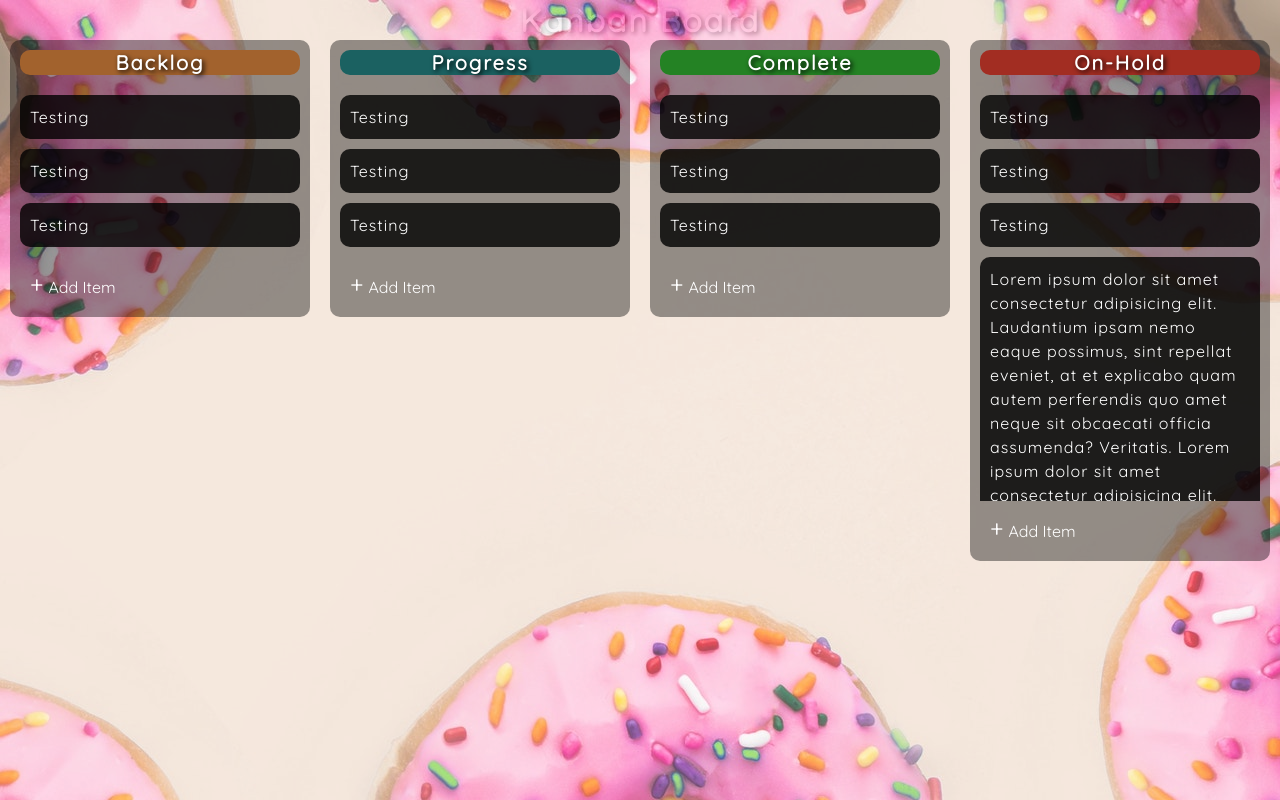
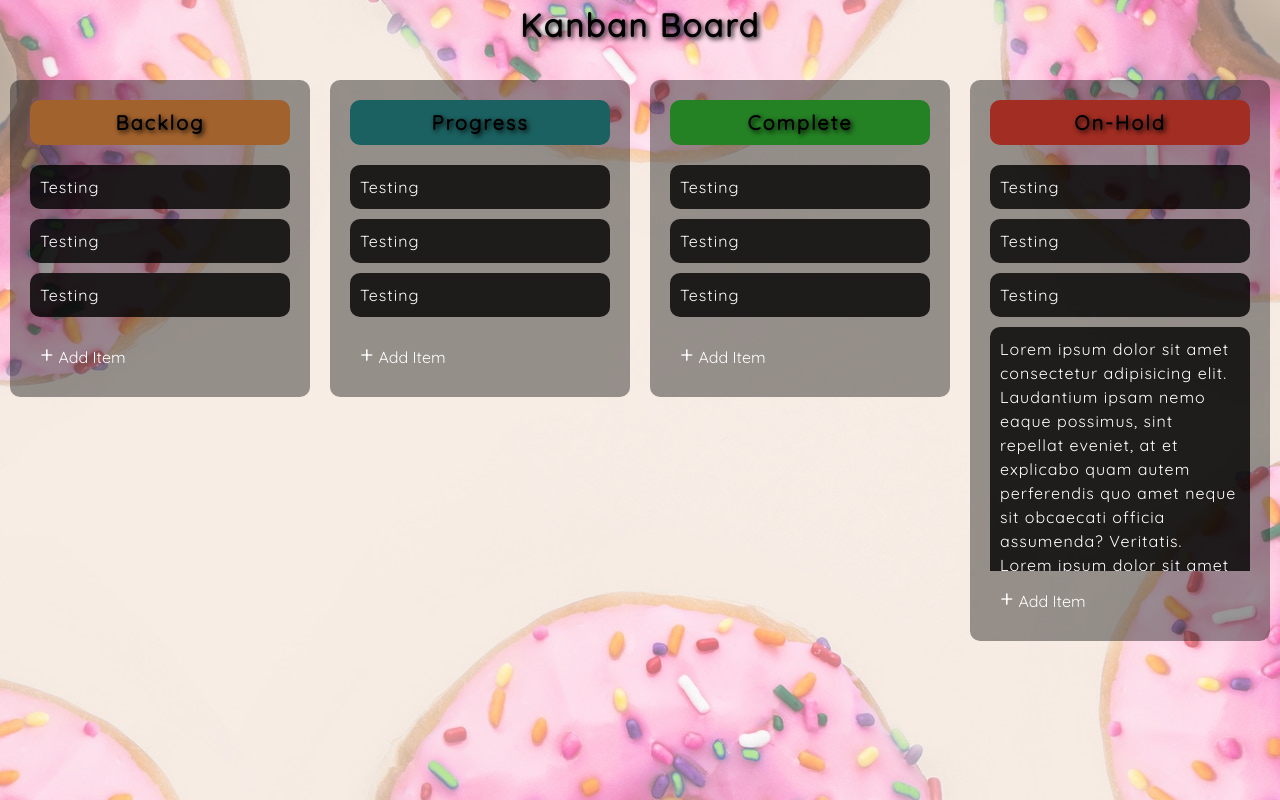
Before and after one commit to KateChantha/drag-and-drop, a plain HTML site: page index.html in a window 1280 px wide. Drawn offline with Linux system fonts and the light colour scheme.

Commit message:
fix main title to not be faded with background

```diff
--- a/style.css
+++ b/style.css
@@ -18,8 +18,6 @@ html {
 }
 
 body {
-  margin: 0;
-  padding: 0;
   color: white;
   font-family: Quicksand, sans-serif;
   overflow-y: hidden;
@@ -42,17 +40,25 @@ body {
   right: 0px;
   bottom: 0px;
   left: 0px;
-  opacity: 0.7;
+  opacity: 0.55;
 }
 
 h1 {
   letter-spacing: 2px;
+  color:black;
   text-shadow: 2px 2px 5px black;
+  margin: 5px;
+  padding: 5px;
+
 }
 
 .main-title {
   text-align: center;
   font-size: 3rem;
+  margin-bottom: 40px;
+  position: relative;
+  margin: 0 10px;
+  margin-bottom: 30px;
 }
 
 ul {
@@ -73,9 +79,9 @@ ul {
 /* Columns */
 .drag-column {
   flex: 1;
+  padding: 10px;
   margin: 0 10px;
   position: relative;
-  /* background-color: rgba(0, 0, 0, 0.4); */
   background-color: rgba(0, 0, 0, 0.4);
   border-radius: 10px;
   overflow-x: hidden;
```
Also changed, not shown: index.html (+1 -0 lines).
